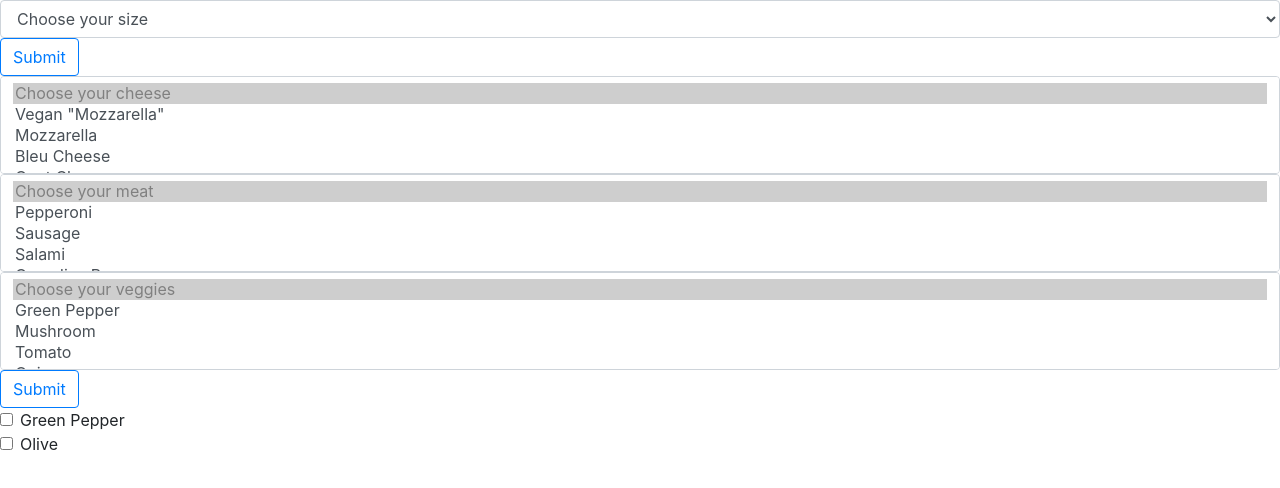
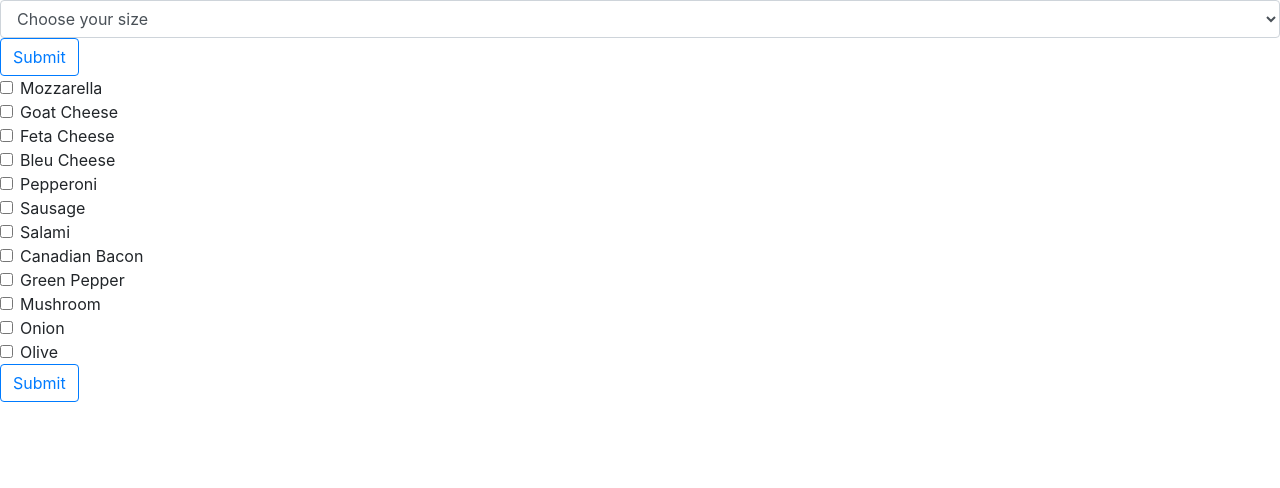
Before and after one commit to RyanDanielWalker/pizza_parlor, a plain HTML site: page index.html in a window 1280 px wide. Drawn offline with Linux system fonts and the light colour scheme.

Commit message:
Convert select options to checkbox options

```diff
--- a/index.html
+++ b/index.html
@@ -13,6 +13,7 @@
 <body>
   <div class="containter">
 
+    <div id="page1">
       <form id="selectSize">
         <select class="form-control">
           <option disabled selected>Choose your size</option>
@@ -22,45 +23,108 @@
         </select>
         <button type="submit" class="btn btn-outline-primary">Submit</button>
       </form>
+    </div>
 
+    <div id="page2">
       <form id="selectToppings">
-      <select class="form-control" multiple="multiple">
+        <div class="form-check">
+          <input class="form-check-input" type="checkbox" value="1">
+          <label class="form-check-label">
+            Mozzarella
+          </label>
+        </div>
+        <div class="form-check">
+          <input class="form-check-input" type="checkbox" value="1">
+          <label class="form-check-label">
+            Goat Cheese
+          </label>
+        </div>
+        <div class="form-check">
+          <input class="form-check-input" type="checkbox" value="1">
+          <label class="form-check-label">
+            Feta Cheese
+          </label>
+        </div>
+        <div class="form-check">
+          <input class="form-check-input" type="checkbox" value="1">
+          <label class="form-check-label">
+            Bleu Cheese
+          </label>
+        </div>
+        <!-- <select class="form-control" multiple="multiple">
         <option disabled selected>Choose your cheese</option>
         <option value="1">Vegan "Mozzarella"</option>
         <option value="1">Mozzarella</option>
         <option value="1">Bleu Cheese</option>
         <option value="1">Goat Cheese</option>
         <option value="1">Feta Cheese</option>
-      </select>
-      <select class="form-control" multiple>
+      </select> -->
+        <div class="form-check">
+          <input class="form-check-input" type="checkbox" value="2">
+          <label class="form-check-label">
+            Pepperoni
+          </label>
+        </div>
+        <div class="form-check">
+          <input class="form-check-input" type="checkbox" value="2">
+          <label class="form-check-label">
+            Sausage
+          </label>
+        </div>
+        <div class="form-check">
+          <input class="form-check-input" type="checkbox" value="2">
+          <label class="form-check-label">
+            Salami
+          </label>
+        </div>
+        <div class="form-check">
+          <input class="form-check-input" type="checkbox" value="2">
+          <label class="form-check-label">
+            Canadian Bacon
+          </label>
+        </div>
+        <!-- <select class="form-control" multiple>
         <option disabled selected>Choose your meat</option>
         <option value="2">Pepperoni</option>
         <option value="2">Sausage</option>
         <option value="2">Salami</option>
         <option value="2">Canadian Bacon</option>
-      </select>
-      <select class="form-control" multiple>
+      </select> -->
+        <div class="form-check">
+          <input class="form-check-input" type="checkbox" value="1">
+          <label class="form-check-label">
+            Green Pepper
+          </label>
+        </div>
+        <div class="form-check">
+          <input class="form-check-input" type="checkbox" value="1">
+          <label class="form-check-label">
+            Mushroom
+          </label>
+        </div>
+        <div class="form-check">
+          <input class="form-check-input" type="checkbox" value="1">
+          <label class="form-check-label">
+            Onion
+          </label>
+        </div>
+        <div class="form-check">
+          <input class="form-check-input" type="checkbox" value="1">
+          <label class="form-check-label">
+            Olive
+          </label>
+        </div>
+
+        <!-- <select class="select" multiple>
         <option disabled selected>Choose your veggies</option>
         <option value="1">Green Pepper</option>
         <option value="1">Mushroom</option>
         <option value="1">Tomato</option>
         <option value="1">Onion</option>
         <option value="1">Olive</option>
-      </select>
+      </select> -->
         <button type="submit" class="btn btn-outline-primary">Submit</button>
       </form>
-
-    <div class="form-check">
-      <input class="form-check-input" type="checkbox" value="" id="defaultCheck1">
-      <label class="form-check-label" for="defaultCheck1">
-        Green Pepper
-      </label>
-    </div>
-    <div class="form-check">
-      <input class="form-check-input" type="checkbox" value="" id="defaultCheck1">
-      <label>
-        Olive
-      </label>
     </div>
 
 
```
Lines whose indentation alone changed are shown as unchanged.
